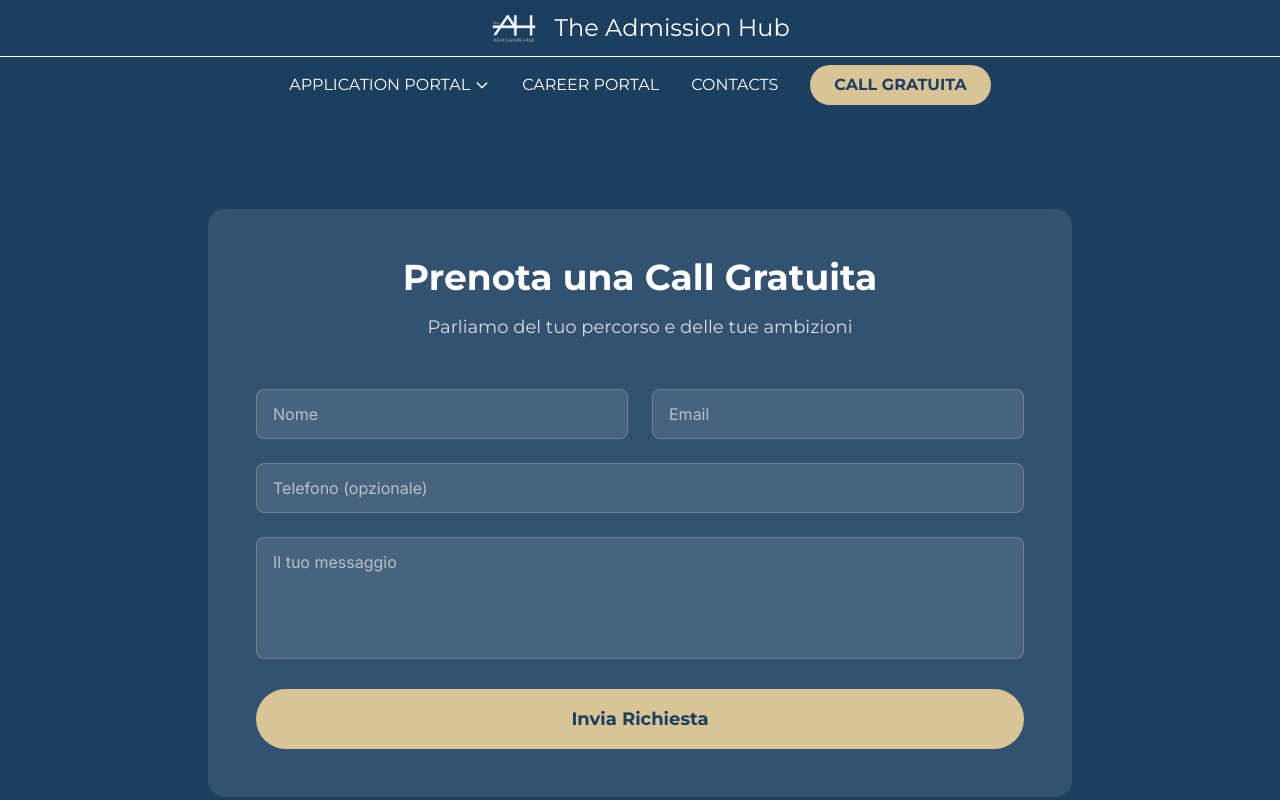
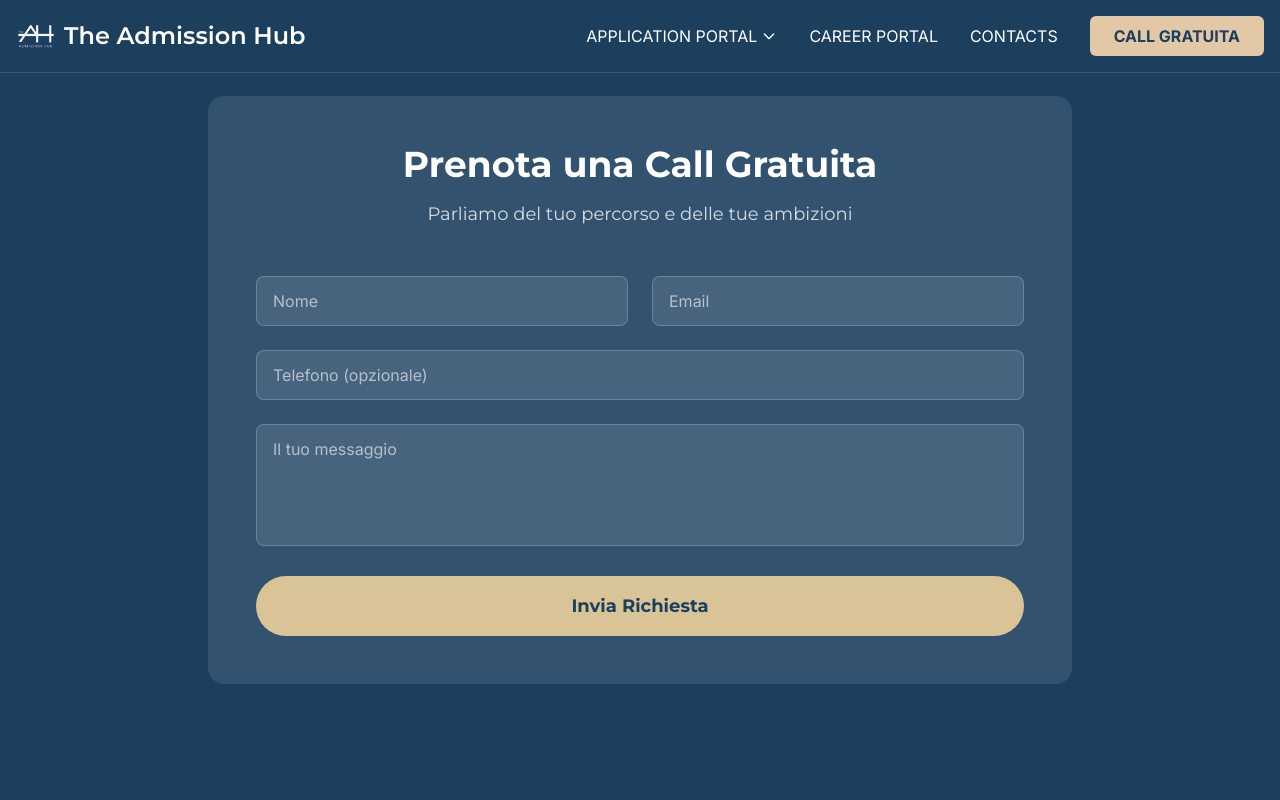
Before and after one commit to konhito/LastAdmissionHub, a Next.js app: page /contact in a window 1280 px wide. Shown: the top 800 px of the page. Built offline with nearby package versions, Linux system fonts and the light colour scheme.

Commit message:
fixed header

```diff
--- a/src/app/contact/page.tsx
+++ b/src/app/contact/page.tsx
@@ -2,7 +2,7 @@
 import { motion } from "framer-motion";
 import { Montserrat } from "next/font/google";
 
-import HomeHeader from "@/components/HomeHeader";
+import Header from "@/components/Header";
 
 const montserrat = Montserrat({
   subsets: ["latin"],
@@ -18,7 +18,7 @@ export default function ContactPage() {
 
   return (
     <>
-      <HomeHeader />
+      <Header />
 
       <div className="">
         <div className="min-h-screen bg-[#1c3f60] py-24">
--- a/src/app/gmat/page.tsx
+++ b/src/app/gmat/page.tsx
@@ -6,7 +6,7 @@ import { User, Users, BookOpen, CheckCircle } from "lucide-react";
 import CallToAction from "@/components/CallToAction";
 import TeamSection from "@/components/TeamSection";
 
-import HomeHeader from "@/components/HomeHeader";
+import Header from "@/components/Header";
 
 const stats = [
   { label: "SUCCESS RATE", value: 99.3 },
@@ -112,7 +112,7 @@ export default function GmatPage() {
 
   return (
     <>
-      <HomeHeader />
+      <Header />
 
       <div className="">
         <motion.div
--- a/src/app/ielts/page.tsx
+++ b/src/app/ielts/page.tsx
@@ -5,7 +5,7 @@ import { CheckCircle } from "lucide-react";
 import CallToAction from "@/components/CallToAction";
 import TeamSection from "@/components/TeamSection";
 
-import HomeHeader from "@/components/HomeHeader";
+import Header from "@/components/Header";
 
 const stats = [
   { label: "SUCCESS RATE", value: 99.3 },
@@ -96,7 +96,7 @@ export default function IeltsPage() {
 
   return (
     <>
-      <HomeHeader />
+      <Header />
 
       <div className="">
         <motion.div
--- a/src/app/mastermind/page.tsx
+++ b/src/app/mastermind/page.tsx
@@ -7,7 +7,7 @@ import CallToAction from "@/components/CallToAction";
 import TeamSection from "@/components/TeamSection";
 import assets1 from "@/public/asset5.png";
 import assets2 from "@/public/asset3.png"; // Update with correct path
-import HomeHeader from "@/components/HomeHeader";
+import Header from "@/components/Header";
 
 const stats = [
   { label: "SUCCESS RATE", value: 95 },
@@ -59,7 +59,7 @@ export default function MastermindPage() {
 
   return (
     <>
-      <HomeHeader />
+      <Header />
 
       <motion.div
         className="fixed top-0 left-0 right-0 h-1 bg-[#d9c498] origin-[0%] z-50"
```
